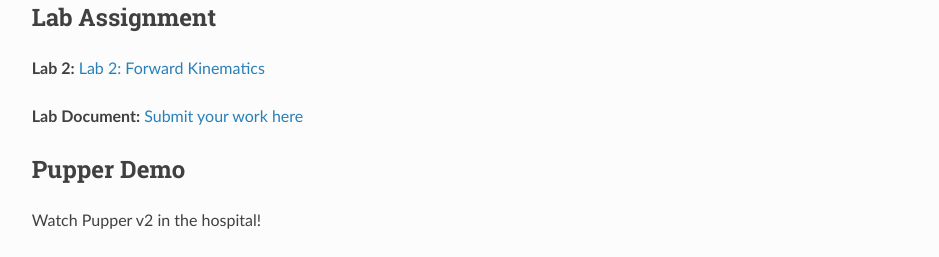
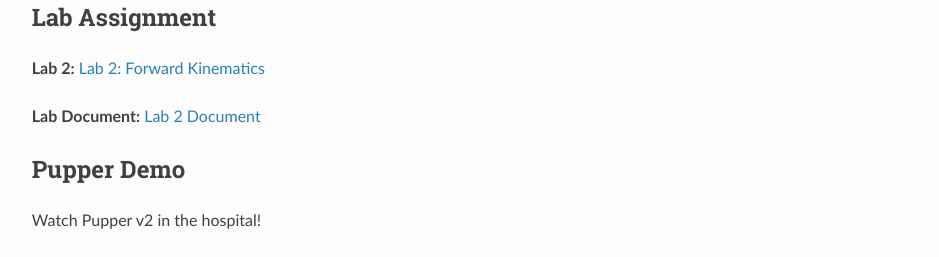
Before and after one commit to cs123-stanford/cs123-stanford, a Sphinx documentation site: the page built from docs/schedule/lectures/fall-25/lec-2.rst, in a window 1280 px wide. Shown: the part 412-669 px from the top of the page, without its empty margins (320-1259 px from the left). Built offline with Sphinx 7.4.7 and the Read the Docs theme 3.1.0, drawn with Linux system fonts in a browser that asks for light colours; grey boxes are pictures that could not be loaded.

Commit message:
Fix lab2 document

```diff
--- a/docs/schedule/lectures/fall-25/lec-2.rst
+++ b/docs/schedule/lectures/fall-25/lec-2.rst
@@ -17,7 +17,7 @@
 
 **Lab 2:** :doc:`../../labs/fall-25/lab-2`
 
-**Lab Document:** `Submit your work here <https://docs.google.com/document/d/1FZ3WAwX1zRO5ivQpqraeYcaJwmDZFZVPRNCVBTsuZrw/edit#heading=h.47t0k5pf0v4>`_
+**Lab Document:** `Lab 2 Document <https://docs.google.com/document/d/1uAoTIHvAqEqXTPVWyHrLkuw0ZJ24BPCPn_Q6XIztvR0/edit?usp=sharing>`_
 
 Pupper Demo
 -----------
```
